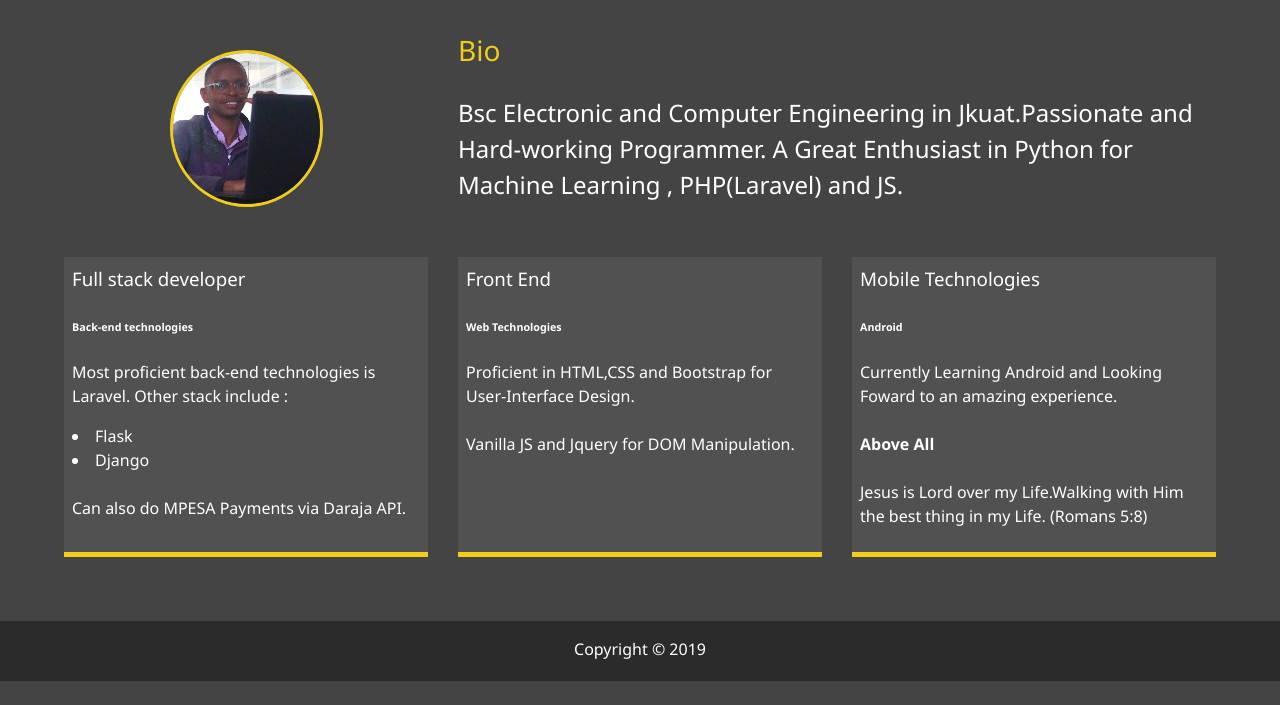
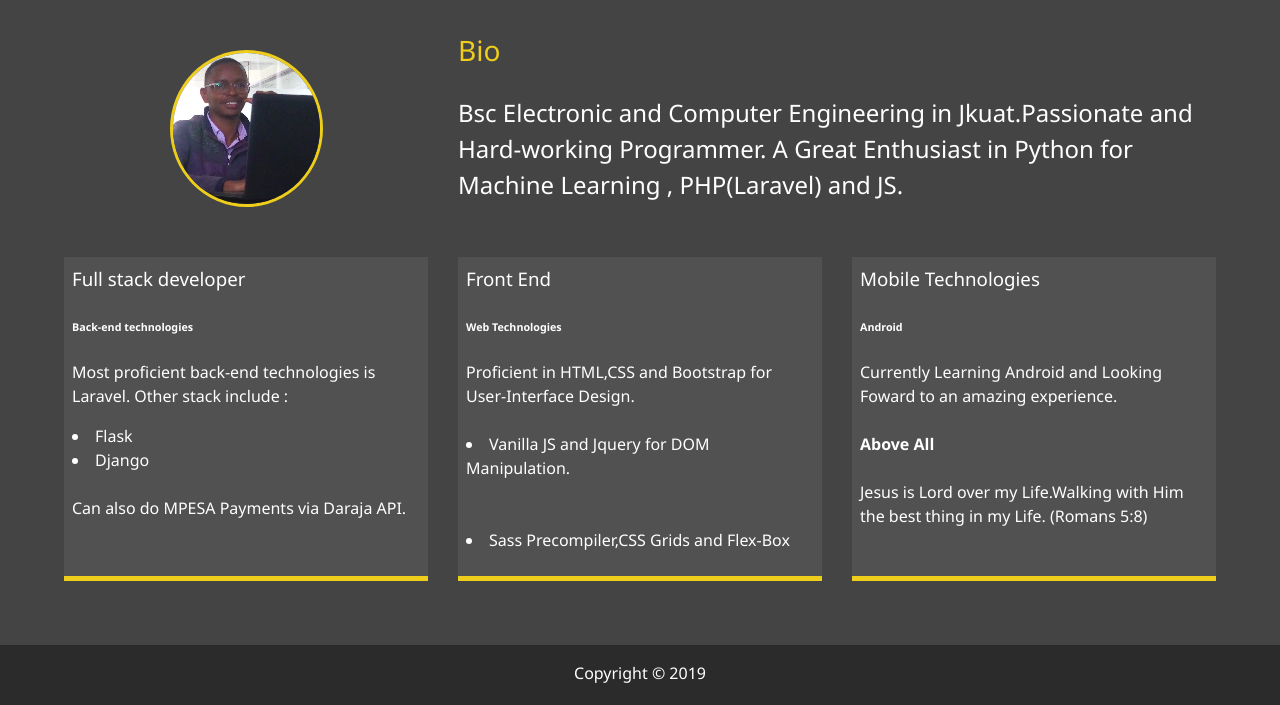
Before and after one commit to MbuguaCaleb/My-Porfolio, a website: page dist/about.html in a window 1280 px wide. Shown: the part 253-958 px from the top of the page. Before the commit the page ends 934 px from the top, so only its background shows below. Drawn offline with Linux system fonts and the light colour scheme.

Commit message:
Complete Portfolio

```diff
--- a/dist/about.html
+++ b/dist/about.html
@@ -90,7 +90,11 @@
                 Proficient in HTML,CSS and Bootstrap for User-Interface Design.
 
                 <br><br>
-                Vanilla JS and Jquery for DOM Manipulation.
+                <li>Vanilla JS and Jquery for DOM Manipulation.</li>
+
+                <br><br>
+                <li> Sass Precompiler,CSS Grids and Flex-Box</li>
+
                 <p>
 
                 </p>
```
